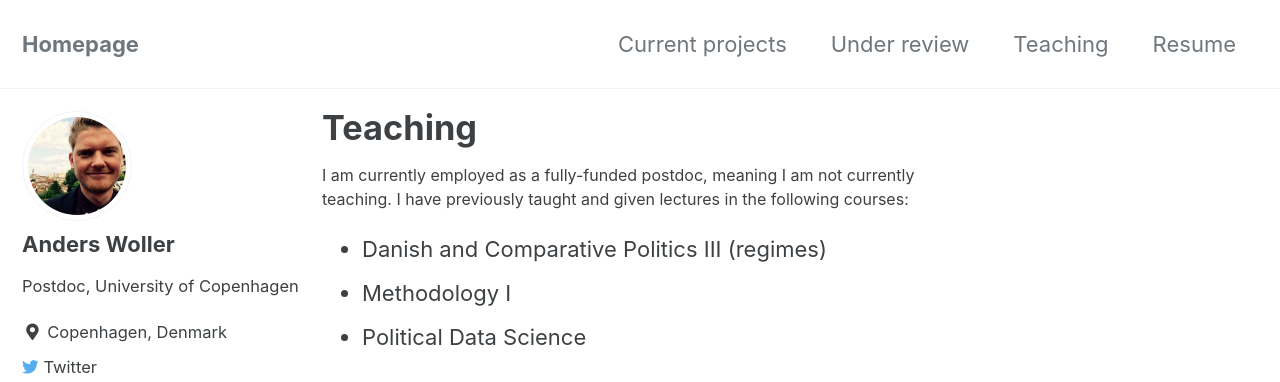
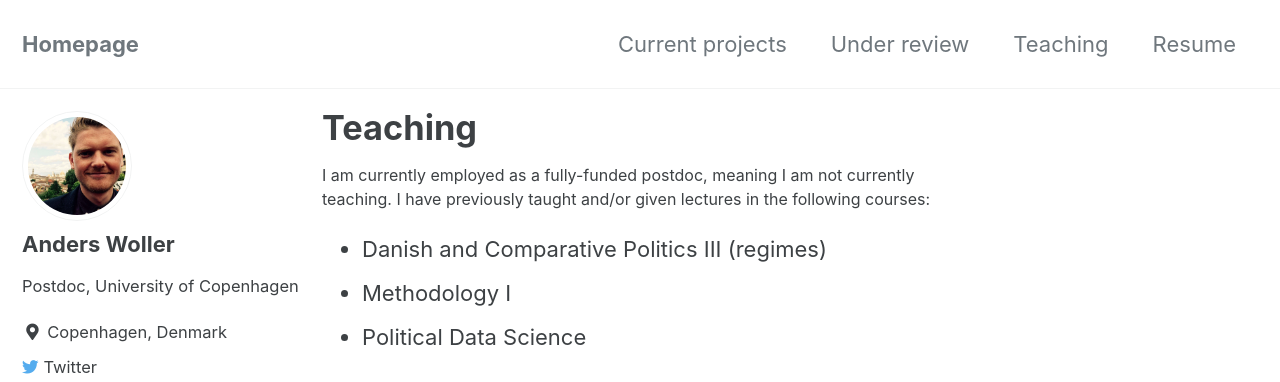
Before and after one commit to AndersWoller/AndersWoller.github.io, a Jekyll site: the page built from _pages/teaching.md, in a window 1280 px wide. Shown: the top 382 px of the page. Built offline with Jekyll 4.4.1, drawn with Linux system fonts in a browser that asks for light colours; cached includes are drawn as plain includes.

Commit message:
Update teaching.md

```diff
--- a/_pages/teaching.md
+++ b/_pages/teaching.md
@@ -4,7 +4,7 @@ permalink: /teaching/
 author_profile: true
 ---
 
-<p style="font-size:16px"> I am currently employed as a fully-funded postdoc, meaning I am not currently teaching. I have previously taught and given lectures in the following courses: </p>
+<p style="font-size:16px"> I am currently employed as a fully-funded postdoc, meaning I am not currently teaching. I have previously taught and/or given lectures in the following courses: </p>
 
 - Danish and Comparative Politics III (regimes)
 - Methodology I
```
